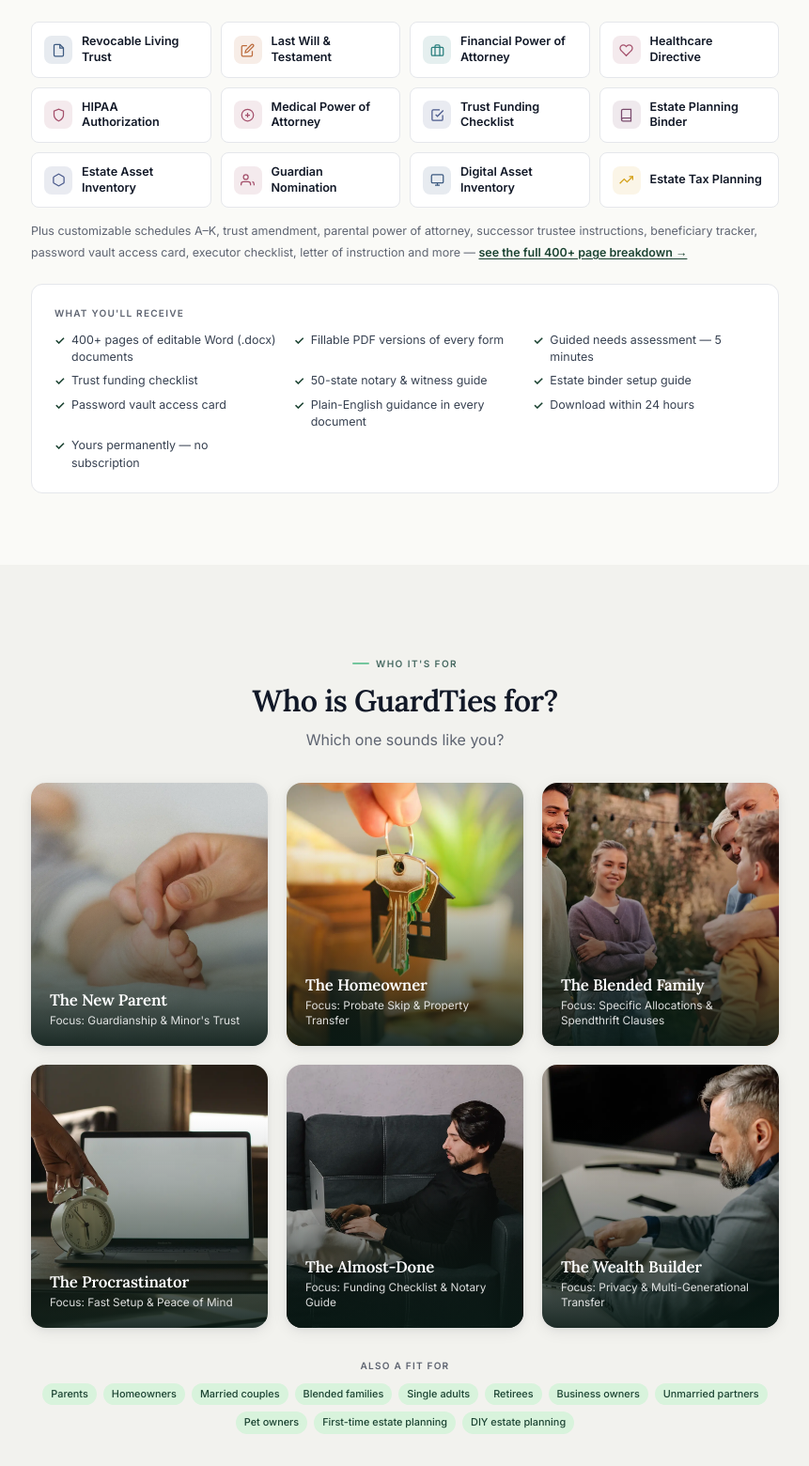
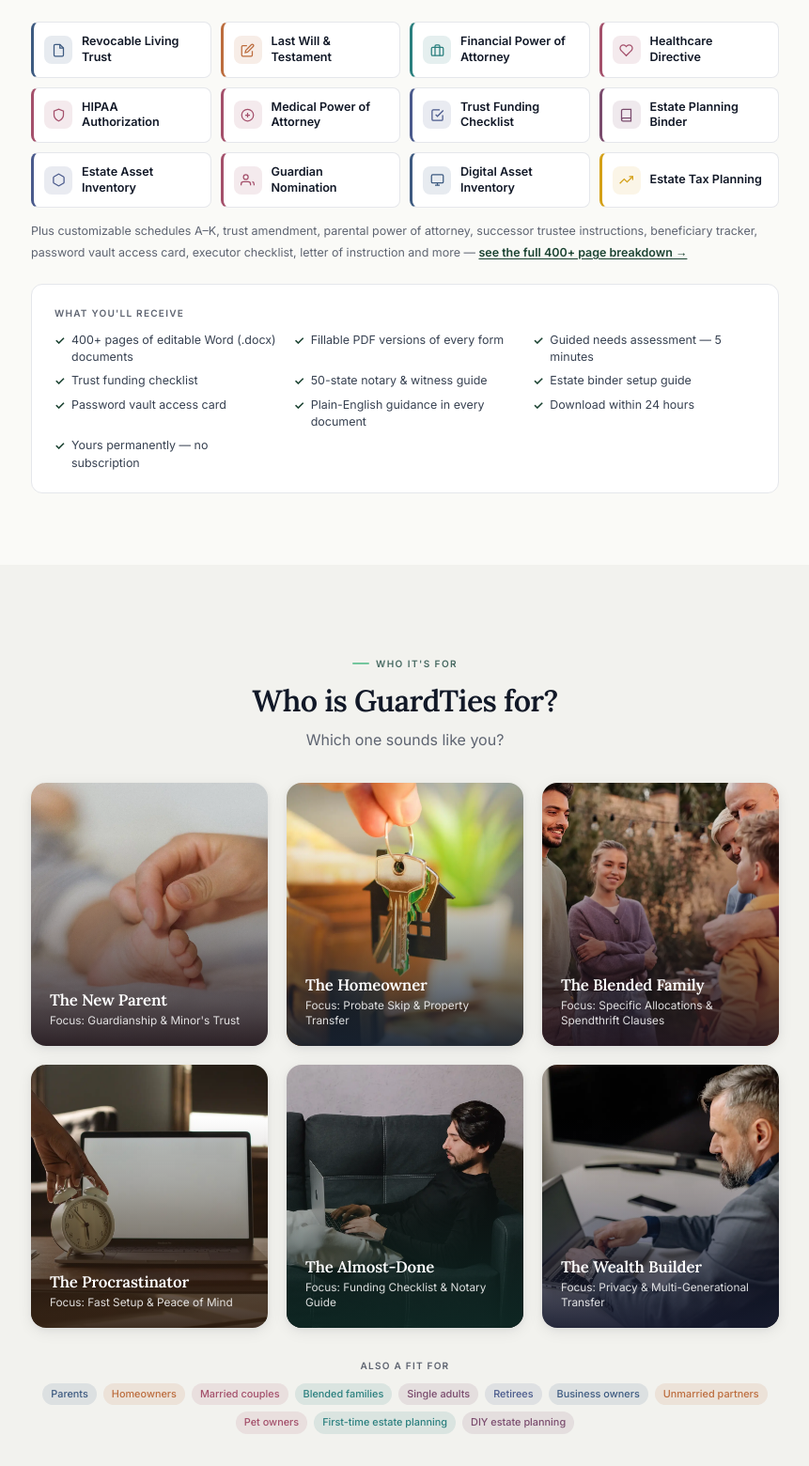
Before and after one commit to abderrahimelhaddad940-art/project-oak, a plain HTML site: page index.html in a window 1280 px wide. Shown: the part 1460-3020 px from the top of the page at 94% size, without its empty margins (209-1070 px from the left). Drawn offline with Linux system fonts and the light colour scheme.

Commit message:
Bring more color into the design, inspired by BetterHelp
Gives each "who it's for" persona card its own colored photo
overlay instead of one uniform dark-green gradient, adds warm
peach/sky section backgrounds for rhythm, colors the doc-group
labels and kit-grid item borders to match their icon accents, and
cycles the "also a fit for" / FAQ pill tags through the palette
instead of leaving everything mint. Keeps forest green as the
trust/CTA anchor color throughout.

```diff
--- a/index.html
+++ b/index.html
@@ -61,6 +61,17 @@
   --acc-plum-bg: rgba(122,75,109,.12);
   --acc-indigo:    #4A5A8C;
   --acc-indigo-bg: rgba(74,90,140,.12);
+  /* Warm section tints — for background rhythm between sections, BetterHelp-inspired */
+  --peach:   #F7EADA;
+  --sky:     #E4EEF1;
+  /* Persona-card overlay darks — same hue family as the accents above, deepened for
+     white-text contrast when used as a full-bleed photo gradient */
+  --ov-rose:   32,20,26;
+  --ov-blue:   22,33,48;
+  --ov-plum:   35,22,32;
+  --ov-clay:   48,30,17;
+  --ov-teal:   14,40,36;
+  --ov-indigo: 22,26,46;
   /* Borders */
   --bdr:     #E5E7EB;
   --bdr-2:   #D1D5DB;
@@ -261,7 +272,14 @@ section{padding:88px 0}
 ════════════════════════════ */
 #kit{background:var(--linen);padding:76px 0}
 .kit-grid{display:grid;grid-template-columns:repeat(4,1fr);gap:10px;margin-top:26px}
-.kit-item{display:flex;align-items:center;gap:10px;background:var(--white);border:1px solid var(--bdr);border-radius:var(--r8);padding:12px 13px;transition:border-color .15s,transform .18s,box-shadow .18s}
+.kit-item{display:flex;align-items:center;gap:10px;background:var(--white);border:1px solid var(--bdr);border-left:3px solid var(--bdr);border-radius:var(--r8);padding:12px 13px 12px 11px;transition:border-color .15s,transform .18s,box-shadow .18s}
+.kit-item:has(.c-blue){border-left-color:var(--acc-blue)}
+.kit-item:has(.c-clay){border-left-color:var(--acc-clay)}
+.kit-item:has(.c-rose){border-left-color:var(--acc-rose)}
+.kit-item:has(.c-teal){border-left-color:var(--acc-teal)}
+.kit-item:has(.c-plum){border-left-color:var(--acc-plum)}
+.kit-item:has(.c-indigo){border-left-color:var(--acc-indigo)}
+.kit-item:has(.c-gold){border-left-color:var(--gold)}
 .kit-item:hover{border-color:var(--bdr-2);transform:translateY(-2px);box-shadow:var(--sh1)}
 .kit-ico{width:30px;height:30px;border-radius:var(--r8);background:var(--mint);display:flex;align-items:center;justify-content:center;flex-shrink:0}
 .kit-ico svg{width:15px;height:15px;stroke:var(--forest);fill:none;stroke-width:2}
@@ -326,8 +344,8 @@ section{padding:88px 0}
 .pg-extra{font-size:.74rem;color:var(--ink-3);margin-top:12px;line-height:1.6}
 /* Cluster labels — group the 7 pieces into 3 plain-English buckets */
 .doc-group{margin-bottom:26px}
-.doc-group-lbl{display:flex;align-items:center;gap:9px;font-size:.68rem;font-weight:700;text-transform:uppercase;letter-spacing:.1em;color:var(--forest);margin-bottom:12px}
-.doc-group-lbl .dgn{display:flex;align-items:center;justify-content:center;width:20px;height:20px;border-radius:50%;background:var(--forest);color:var(--white);font-family:var(--serif);font-size:.68rem;flex-shrink:0}
+.doc-group-lbl{display:inline-flex;align-items:center;gap:8px;font-size:.68rem;font-weight:700;text-transform:uppercase;letter-spacing:.1em;color:var(--dg,var(--forest));background:var(--dg-bg,var(--mint));padding:6px 14px 6px 6px;border-radius:var(--rpill);margin-bottom:14px}
+.doc-group-lbl .dgn{display:flex;align-items:center;justify-content:center;width:22px;height:22px;border-radius:50%;background:var(--dg,var(--forest));color:var(--white);font-family:var(--serif);font-size:.7rem;flex-shrink:0}
 .docs-grid{display:grid;grid-template-columns:repeat(auto-fit,minmax(260px,1fr));gap:12px;margin:0}
 .doc-section{background:var(--white);border:1px solid var(--bdr);border-radius:var(--r12);padding:20px;transition:box-shadow .2s,transform .2s}
 .doc-section:hover{box-shadow:var(--sh2);transform:translateY(-2px)}
@@ -388,7 +406,7 @@ section{padding:88px 0}
 .who-card:hover{transform:translateY(-3px);box-shadow:var(--sh3)}
 .who-card img{position:absolute;inset:0;width:100%;height:100%;object-fit:cover;transition:transform .5s ease}
 .who-card:hover img{transform:scale(1.06)}
-.who-card::after{content:'';position:absolute;inset:0;z-index:1;background:linear-gradient(to top, rgba(9,26,21,.9) 0%, rgba(9,26,21,.18) 55%, rgba(9,26,21,0) 80%)}
+.who-card::after{content:'';position:absolute;inset:0;z-index:1;background:linear-gradient(to top, rgba(var(--ov,9,26,21),.92) 0%, rgba(var(--ov,9,26,21),.2) 55%, rgba(var(--ov,9,26,21),0) 80%)}
 .who-card-overlay{position:absolute;left:0;right:0;bottom:0;padding:18px 20px;z-index:2}
 .who-card-overlay h3{font-family:var(--serif);font-size:1.05rem;font-weight:600;color:var(--white);margin-bottom:3px;letter-spacing:-.01em;line-height:1.25}
 .who-card-overlay p{font-size:.74rem;color:rgba(255,255,255,.85);line-height:1.4;margin:0}
@@ -550,6 +568,13 @@ section{padding:88px 0}
 .acc-hl{background:var(--mint);border-radius:var(--r6);padding:10px 13px;margin-top:10px;font-size:.79rem;color:var(--forest);line-height:1.6;border-left:2px solid var(--sage)}
 .pills{display:flex;gap:5px;flex-wrap:wrap;margin-top:8px}
 .pill{font-size:.68rem;color:var(--forest);background:var(--mint);padding:3px 9px;border-radius:var(--rpill);font-weight:500}
+/* Cycle through the categorical accents so tag groups read as colorful, not monochrome */
+.pills .pill:nth-child(6n+1){color:var(--acc-blue);background:var(--acc-blue-bg)}
+.pills .pill:nth-child(6n+2){color:var(--acc-clay);background:var(--acc-clay-bg)}
+.pills .pill:nth-child(6n+3){color:var(--acc-rose);background:var(--acc-rose-bg)}
+.pills .pill:nth-child(6n+4){color:var(--acc-teal);background:var(--acc-teal-bg)}
+.pills .pill:nth-child(6n+5){color:var(--acc-plum);background:var(--acc-plum-bg)}
+.pills .pill:nth-child(6n+6){color:var(--acc-indigo);background:var(--acc-indigo-bg)}
 
 /* ════════════════════════════
    REVIEWS
@@ -1115,7 +1140,7 @@ footer{background:#0D1F17;padding:32px 0;text-align:center}
       <p style="margin:8px auto 0;max-width:500px;color:var(--ink-3)">Which one sounds like you?</p>
     </div>
     <div class="who-grid">
-      <a href="#pricing" class="who-card sr" aria-label="The New Parent — Guardianship and Minor's Trust focus. Jump to pricing.">
+      <a href="#pricing" class="who-card sr" style="--ov:var(--ov-rose)" aria-label="The New Parent — Guardianship and Minor's Trust focus. Jump to pricing.">
         <picture>
           <source srcset="/assets/who-new-parent.webp" type="image/webp">
           <img src="/assets/who-new-parent.jpg" width="1000" height="1250" alt="A new parent holding their infant's foot, a tender moment representing the family GuardTies helps protect" loading="lazy" decoding="async">
@@ -1125,7 +1150,7 @@ footer{background:#0D1F17;padding:32px 0;text-align:center}
           <p>Focus: Guardianship &amp; Minor's Trust</p>
         </div>
       </a>
-      <a href="#pricing" class="who-card sr" aria-label="The Homeowner — Probate Skip and Property Transfer focus. Jump to pricing.">
+      <a href="#pricing" class="who-card sr" style="--ov:var(--ov-blue)" aria-label="The Homeowner — Probate Skip and Property Transfer focus. Jump to pricing.">
         <picture>
           <source srcset="/assets/who-homeowner.webp" type="image/webp">
           <img src="/assets/who-homeowner.jpg" width="1000" height="1250" alt="A new homeowner holding a house-shaped keychain with their front door keys" loading="lazy" decoding="async">
@@ -1135,7 +1160,7 @@ footer{background:#0D1F17;padding:32px 0;text-align:center}
           <p>Focus: Probate Skip &amp; Property Transfer</p>
         </div>
       </a>
-      <a href="#pricing" class="who-card sr" aria-label="The Blended Family — Specific Allocations and Spendthrift Clauses focus. Jump to pricing.">
+      <a href="#pricing" class="who-card sr" style="--ov:var(--ov-plum)" aria-label="The Blended Family — Specific Allocations and Spendthrift Clauses focus. Jump to pricing.">
         <picture>
           <source srcset="/assets/who-blended-family.webp" type="image/webp">
           <img src="/assets/who-blended-family.jpg" width="1000" height="1250" alt="A multi-generational blended family gathered together at an outdoor evening get-together" loading="lazy" decoding="async">
@@ -1145,7 +1170,7 @@ footer{background:#0D1F17;padding:32px 0;text-align:center}
           <p>Focus: Specific Allocations &amp; Spendthrift Clauses</p>
         </div>
       </a>
-      <a href="#pricing" class="who-card sr" aria-label="The Procrastinator — Fast Setup and Peace of Mind focus. Jump to pricing.">
+      <a href="#pricing" class="who-card sr" style="--ov:var(--ov-clay)" aria-label="The Procrastinator — Fast Setup and Peace of Mind focus. Jump to pricing.">
         <picture>
           <source srcset="/assets/who-procrastinator.webp" type="image/webp">
           <img src="/assets/who-procrastinator.jpg" width="1000" height="1250" alt="A man relaxed on a couch working on a laptop, putting off a task for later" loading="lazy" decoding="async">
@@ -1155,7 +1180,7 @@ footer{background:#0D1F17;padding:32px 0;text-align:center}
           <p>Focus: Fast Setup &amp; Peace of Mind</p>
         </div>
       </a>
-      <a href="#pricing" class="who-card sr" aria-label="The Almost-Done — Funding Checklist and Notary Guide focus. Jump to pricing.">
+      <a href="#pricing" class="who-card sr" style="--ov:var(--ov-teal)" aria-label="The Almost-Done — Funding Checklist and Notary Guide focus. Jump to pricing.">
         <picture>
           <source srcset="/assets/who-almost-done.webp" type="image/webp">
           <img src="/assets/who-almost-done.jpg" width="1000" height="1250" alt="An alarm clock placed on a laptop, a reminder of an estate plan that's been left unfinished" loading="lazy" decoding="async">
@@ -1165,7 +1190,7 @@ footer{background:#0D1F17;padding:32px 0;text-align:center}
           <p>Focus: Funding Checklist &amp; Notary Guide</p>
         </div>
       </a>
-      <a href="#pricing" class="who-card sr" aria-label="The Wealth Builder — Privacy and Multi-Generational Transfer focus. Jump to pricing.">
+      <a href="#pricing" class="who-card sr" style="--ov:var(--ov-indigo)" aria-label="The Wealth Builder — Privacy and Multi-Generational Transfer focus. Jump to pricing.">
         <picture>
           <source srcset="/assets/who-wealth-builder.webp" type="image/webp">
           <img src="/assets/who-wealth-builder.jpg" width="1000" height="1250" alt="A businessman in a suit working on his laptop, managing his wealth and assets" loading="lazy" decoding="async">
@@ -1178,7 +1203,7 @@ footer{background:#0D1F17;padding:32px 0;text-align:center}
     </div>
     <div class="sr" style="text-align:center;margin-top:26px">
       <div style="font-size:.63rem;font-weight:700;text-transform:uppercase;letter-spacing:.12em;color:var(--ink-3);margin-bottom:11px">Also a fit for</div>
-      <div style="display:flex;flex-wrap:wrap;gap:7px;justify-content:center">
+      <div class="pills" style="display:flex;flex-wrap:wrap;gap:7px;justify-content:center">
         <span class="pill">Parents</span>
         <span class="pill">Homeowners</span>
         <span class="pill">Married couples</span>
@@ -1196,7 +1221,7 @@ footer{background:#0D1F17;padding:32px 0;text-align:center}
 </section>
 
 <!-- ════ WHY THIS MATTERS — pain recognition + benefits ════ -->
-<section id="why" style="background:var(--linen);padding:88px 0">
+<section id="why" style="background:var(--peach);padding:88px 0">
   <div class="w">
     <div class="sr">
       <span class="eyebrow">Why this matters now</span>
@@ -1295,7 +1320,7 @@ footer{background:#0D1F17;padding:32px 0;text-align:center}
 </section>
 
 <!-- ════ MYTHS — Chapters 5 & 17 ════ -->
-<section id="myths" style="background:var(--linen-2);padding:88px 0">
+<section id="myths" style="background:var(--sky);padding:88px 0">
   <div class="w">
     <div class="sr">
       <span class="eyebrow">Common myths</span>
@@ -1435,7 +1460,7 @@ footer{background:#0D1F17;padding:32px 0;text-align:center}
     </div>
 
     <div class="doc-group sr">
-      <div class="doc-group-lbl"><span class="dgn">2</span>Your Step-by-Step Guidance</div>
+      <div class="doc-group-lbl" style="--dg:var(--acc-teal);--dg-bg:var(--acc-teal-bg)"><span class="dgn">2</span>Your Step-by-Step Guidance</div>
       <div class="docs-grid">
         <div class="doc-section">
           <div class="ds-icon c-plum"><svg viewBox="0 0 24 24"><path d="M4 19.5A2.5 2.5 0 0 1 6.5 17H20"/><path d="M6.5 2H20v20H6.5A2.5 2.5 0 0 1 4 19.5v-15A2.5 2.5 0 0 1 6.5 2z"/></svg></div>
@@ -1481,7 +1506,7 @@ footer{background:#0D1F17;padding:32px 0;text-align:center}
     </div>
 
     <div class="doc-group sr">
-      <div class="doc-group-lbl"><span class="dgn">3</span>Everything Else Your Family Needs</div>
+      <div class="doc-group-lbl" style="--dg:var(--acc-clay);--dg-bg:var(--acc-clay-bg)"><span class="dgn">3</span>Everything Else Your Family Needs</div>
       <div class="docs-grid">
         <div class="doc-section">
           <div class="ds-icon c-rose"><svg viewBox="0 0 24 24"><rect x="9" y="9" width="13" height="13" rx="2" ry="2"/><path d="M5 15H4a2 2 0 0 1-2-2V4a2 2 0 0 1 2-2h9a2 2 0 0 1 2 2v1"/></svg></div>
```
Also changed, not shown: landing.html (+40 -15 lines).
